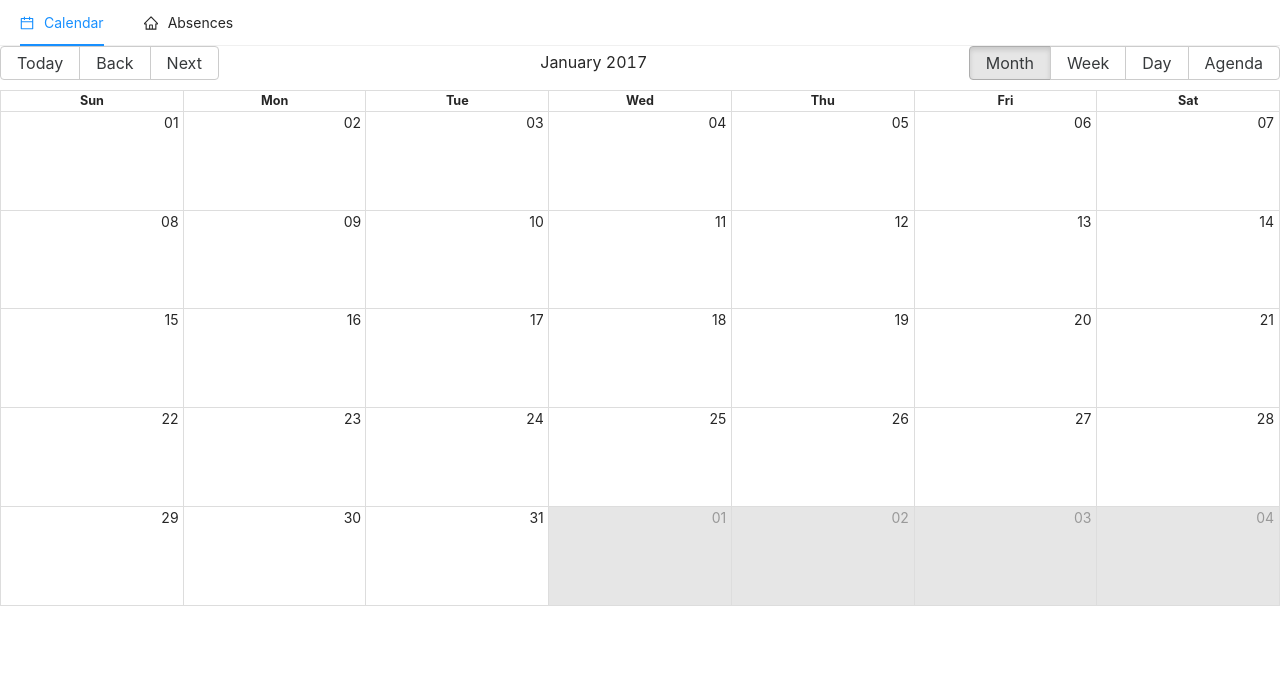
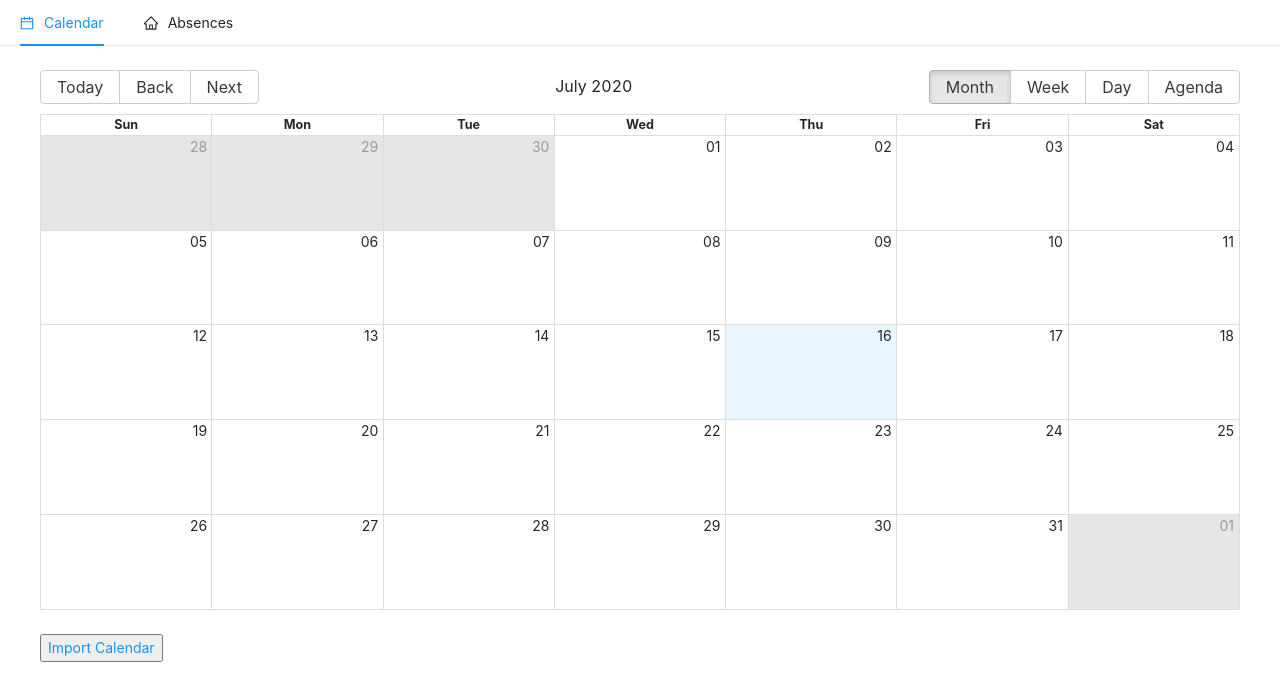
Before and after one commit to brunomguimaraes/absence-client, a React (Create React App) app: page /calendar in a window 1280 px wide. Shown: the top 700 px of the page. Built offline with nearby package versions, Linux system fonts and the light colour scheme; no server answers.

Commit message:
minor style adjustments

```diff
--- a/src/components/CalendarComponent/index.tsx
+++ b/src/components/CalendarComponent/index.tsx
@@ -1,10 +1,11 @@
 import React, { useEffect, useState } from 'react';
 import { Calendar, momentLocalizer } from 'react-big-calendar';
+
+import 'react-big-calendar/lib/css/react-big-calendar.css';
 import moment from 'moment';
+import api from '../../services/api';
 
 import './styles.css';
-import 'react-big-calendar/lib/css/react-big-calendar.css';
-import api from '../../services/api';
 
 type AbscenceType = "sickness" | "vacation";
 
@@ -64,15 +65,22 @@ const CalendarComponent = () => {
   }, [members, absences]);
 
   return (
+    <>
       <div className={"CalendarContainer"}>
         {events && <Calendar
           localizer={localizer}
           events={events}
-        defaultDate={new Date(2017, 0, 1)}
           startAccessor="start"
           endAccessor="end"
+          popup
         />}
       </div>
+      <a className={"DownloadLink"} href="http://localhost:3333/calendar">
+        <button>
+          Import Calendar
+        </button>
+      </a>
+    </>
   )
 }
 
--- a/src/components/CalendarComponent/styles.css
+++ b/src/components/CalendarComponent/styles.css
@@ -1,3 +1,8 @@
 .CalendarContainer {
-  height: 560px;
+  height: 540px;
+  margin: 24px 40px 24px 40px;
 }
+
+.DownloadLink {
+  margin-left: 40px;
+}
```
Lines whose indentation alone changed are shown as unchanged.
